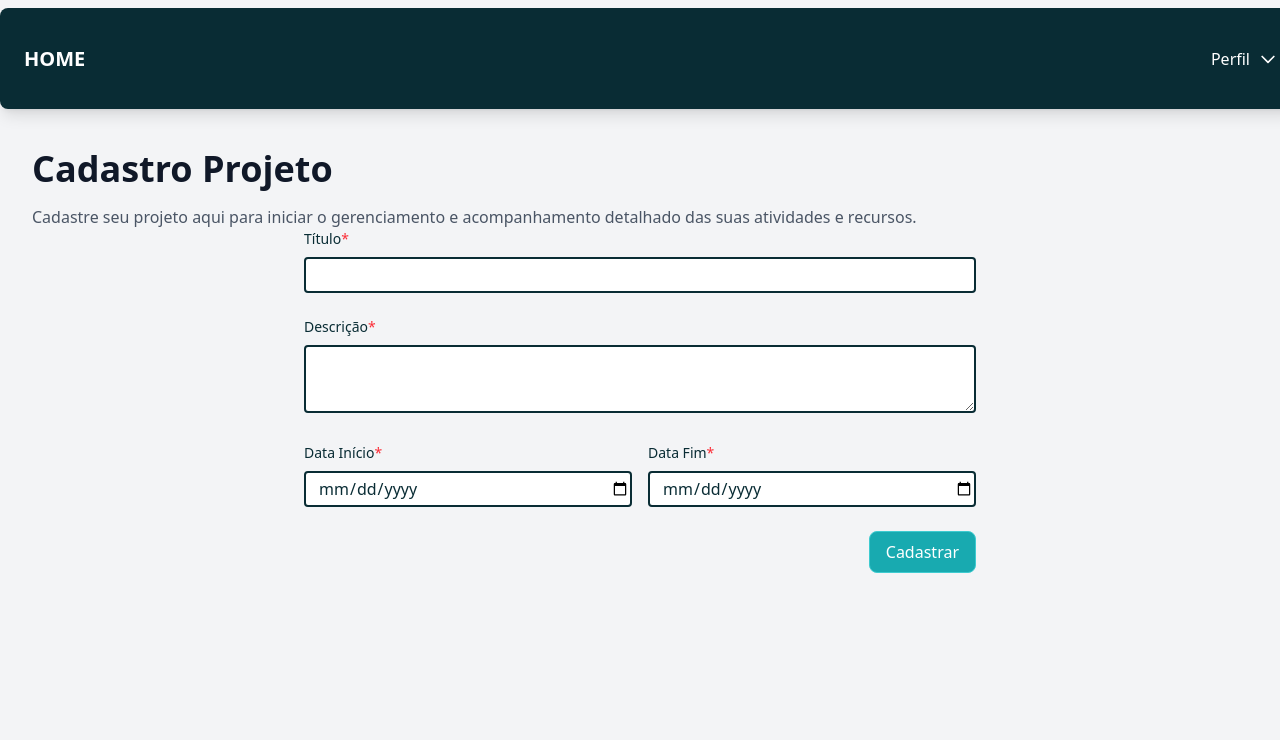
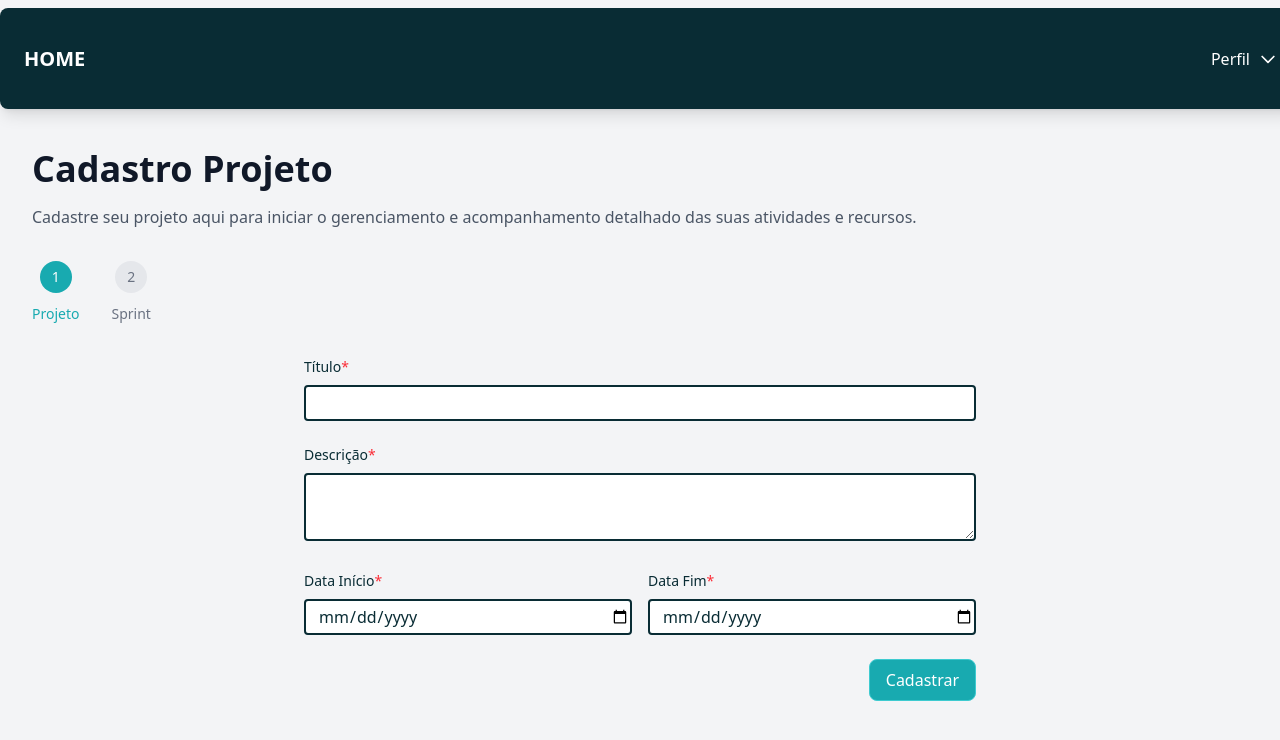
Before and after one commit to davieduardo001/curadoria-agil, a Next.js app: page /contrato/1/novo in a window 1280 px wide. Shown: the top 740 px of the page. Built offline with nearby package versions, Linux system fonts and the light colour scheme; no server answers; sample sign-in values are in the browser's storage.

Commit message:
refactor(stepper): simplify stepper component with numbered circles and remove connecting lines

```diff
--- a/src/app/contrato/[id]/novo/page.tsx
+++ b/src/app/contrato/[id]/novo/page.tsx
@@ -1,10 +1,11 @@
 'use client';
 
+import { useEffect } from 'react';
+import { useParams } from 'next/navigation';
 import { useAuth } from '@/contexts/AuthContext';
-import { useEffect } from 'react';
 import Navbar from '@/components/Navbar';
 import ProjectForm from '@/components/ProjectForm';
-import { useParams } from 'next/navigation';
+import Stepper from '@/components/Stepper';
 
 export default function NewProjectPage() {
   const { user, loading } = useAuth();
@@ -35,7 +36,34 @@
             <h1 className="text-4xl font-bold text-gray-900">Cadastro Projeto</h1>
             <p className="mt-4 text-gray-600">Cadastre seu projeto aqui para iniciar o gerenciamento e acompanhamento detalhado das suas atividades e recursos.</p>
           </div>
-          <ProjectForm contractId={contractId} />
+
+          <div className="mt-8">
+            <Stepper
+              steps={[
+                {
+                  title: 'Projeto',
+                  icon: (
+                    <svg className="w-5 h-5" fill="none" stroke="currentColor" viewBox="0 0 24 24">
+                      <path strokeLinecap="round" strokeLinejoin="round" strokeWidth={2} d="M14.828 14.828a4 4 0 01-5.656 0M9 10h.01M15 10h.01M21 12a9 9 0 11-18 0 9 9 0 0118 0z" />
+                    </svg>
+                  )
+                },
+                {
+                  title: 'Sprint',
+                  icon: (
+                    <svg className="w-5 h-5" fill="none" stroke="currentColor" viewBox="0 0 24 24">
+                      <path strokeLinecap="round" strokeLinejoin="round" strokeWidth={2} d="M14.828 14.828a4 4 0 01-5.656 0M9 10h.01M15 10h.01M21 12a9 9 0 11-18 0 9 9 0 0118 0z" />
+                    </svg>
+                  )
+                }
+              ]}
+              currentStep={1}
+            />
+          </div>
+
+          <div className="mt-8">
+            <ProjectForm contractId={contractId} />
+          </div>
         </div>
       </main>
     </div>
--- a/src/app/contrato/novo/page.tsx
+++ /dev/null
@@ -1,43 +0,0 @@
-'use client';
-
-import { useAuth } from '@/contexts/AuthContext';
-import { useEffect } from 'react';
-import Navbar from '@/components/Navbar';
-import ProjectForm from '@/components/ProjectForm';
-import { useParams } from 'next/navigation';
-
-export default function NewProjectPage() {
-  const { user, loading } = useAuth();
-  const params = useParams();
-  const contractId = params.id as string || ''; // Ensure we have a string value
-
-  useEffect(() => {
-    if (!loading && !user) {
-      window.location.href = '/';
-    }
-  }, [user, loading]);
-
-  if (loading) {
-    return <div className="min-h-screen flex items-center justify-center">Carregando...</div>;
-  }
-
-  if (!user) {
-    return null;
-  }
-
-  return (
-    <div className="min-h-screen bg-gray-100">
-      <Navbar />
-      {/* Main Content */}
-      <main className="max-w-7xl mx-auto py-6 sm:px-6 lg:px-8">
-        <div className="px-4 py-6 sm:px-0">
-          <div className="text-left">
-            <h1 className="text-4xl font-bold text-gray-900">Cadastro Projeto</h1>
-            <p className="mt-4 text-gray-600">Cadastre seu projeto aqui para iniciar o gerenciamento e acompanhamento detalhado das suas atividades e recursos.</p>
-          </div>
-          <ProjectForm contractId={contractId} />
-        </div>
-      </main>
-    </div>
-  );
-}
--- /dev/null
+++ b/src/components/Stepper.tsx
@@ -0,0 +1,31 @@
+'use client';
+
+interface Step {
+  title: string;
+}
+
+interface StepperProps {
+  steps: Step[];
+  currentStep: number;
+}
+
+export default function Stepper({ steps, currentStep }: StepperProps) {
+  return (
+    <div className="flex items-center mb-8">
+      <div className="flex items-center gap-8">
+        {steps.map((step, index) => (
+          <div key={index} className="flex flex-col items-center">
+            <div className={`w-8 h-8 flex items-center justify-center rounded-full ${currentStep >= index + 1 ? 'bg-[#18AAB0] text-white' : 'bg-gray-200 text-gray-500'}`}>
+              <span className="text-sm">{index + 1}</span>
+            </div>
+            <div className="mt-2">
+              <span className={`text-sm font-medium ${currentStep >= index + 1 ? 'text-[#18AAB0]' : 'text-gray-500'}`}>
+                {step.title}
+              </span>
+            </div>
+          </div>
+        ))}
+      </div>
+    </div>
+  );
+}
```
